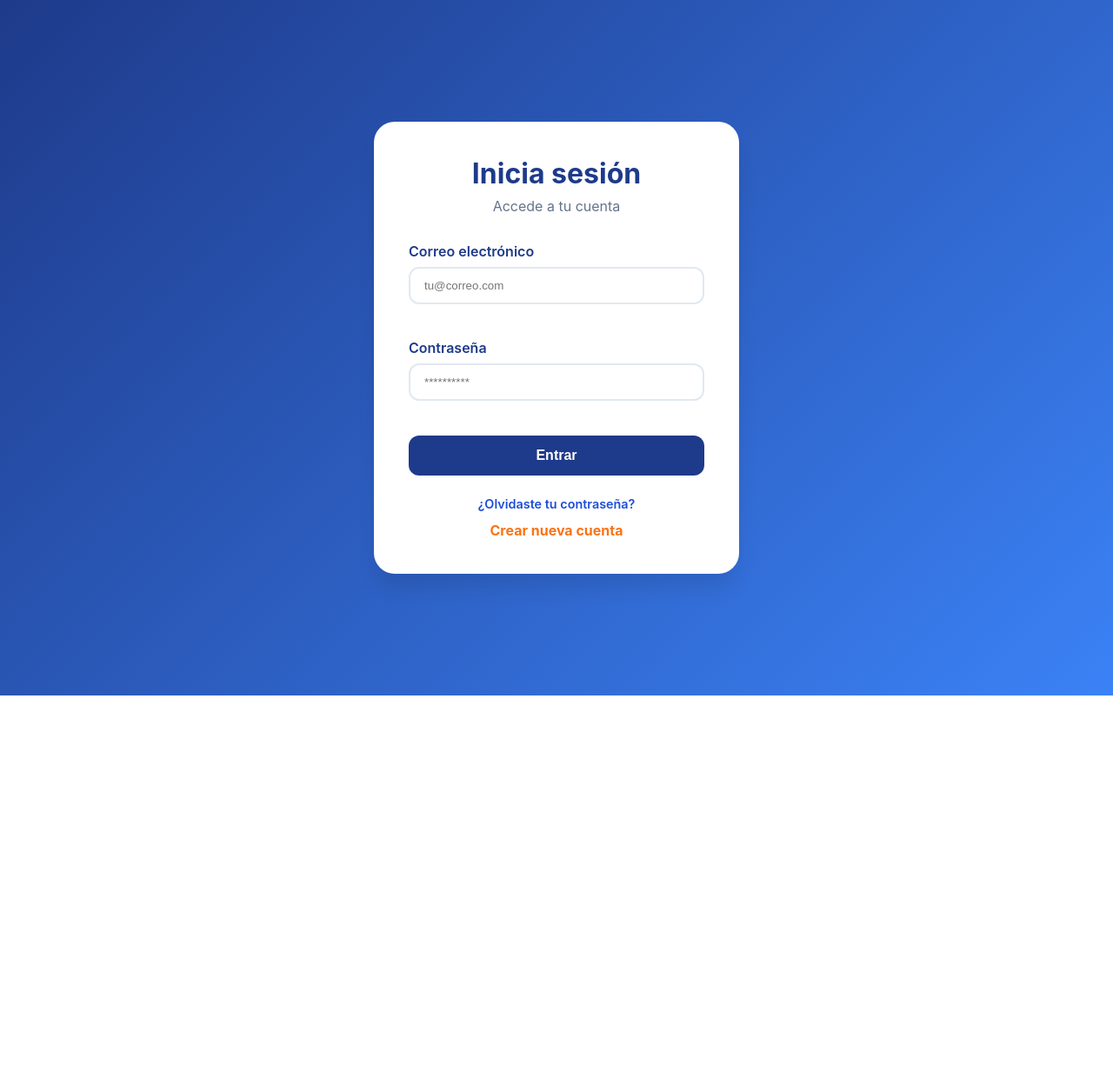
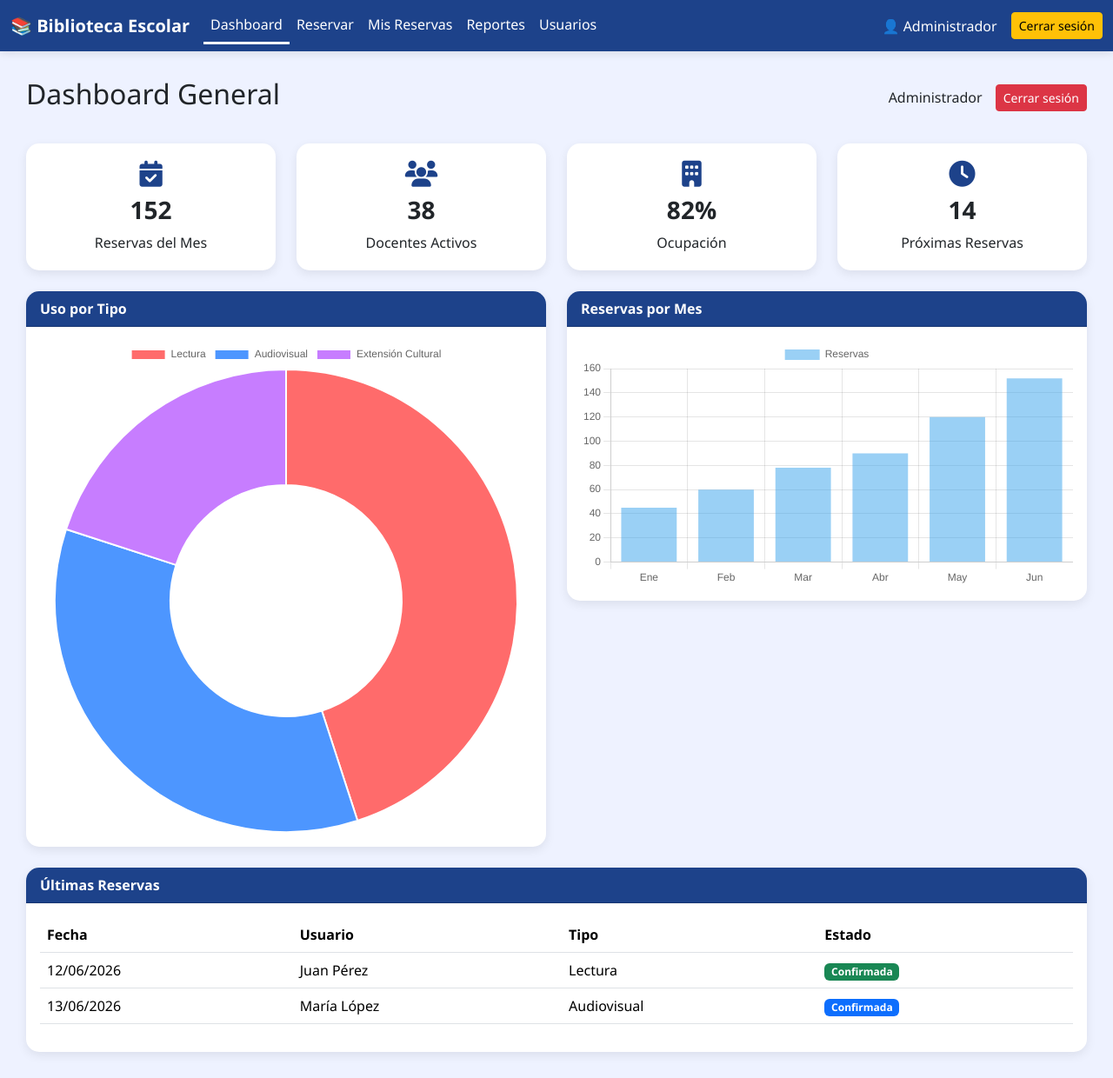
Before and after one commit to fagit73/PP2emprendedores, a PHP site: page /biblioteca/maqueta/dashboard.html in a window 1280 px wide. Shown: the whole page at 87% size. Before the commit the page ends 800 px from the top, so only its background shows below. Run offline with PHP 8.4, Linux system fonts and the light colour scheme.

Commit message:
se realiza maqueta dashboard

```diff
--- /dev/null
+++ b/maqueta/dashboard.html
@@ -0,0 +1,410 @@
+<!DOCTYPE html>
+<html lang="es">
+
+<head>
+    <meta charset="UTF-8">
+    <meta name="viewport" content="width=device-width, initial-scale=1">
+
+    <title>Dashboard Biblioteca</title>
+
+    <link href="https://cdn.jsdelivr.net/npm/bootstrap@5.3.7/dist/css/bootstrap.min.css" rel="stylesheet">
+
+    <style>
+        body {
+            background: #eef2ff;
+            font-family: 'Segoe UI', sans-serif;
+        }
+
+        .navbar-custom {
+            background: #1d428a;
+            box-shadow: 0 2px 10px rgba(0, 0, 0, .1);
+        }
+
+        .nav-link {
+            color: white !important;
+            font-weight: 500;
+        }
+
+        .nav-link:hover {
+            opacity: .8;
+        }
+
+        .nav-link.active {
+            border-bottom: 3px solid white;
+        }
+
+        .main-content {
+            padding: 30px;
+        }
+
+        .wrapper {
+            display: flex;
+            min-height: 100vh;
+        }
+
+        .sidebar {
+            width: 260px;
+            background: #1d428a;
+            color: white;
+            padding: 20px;
+        }
+
+        .logo {
+            font-size: 24px;
+            font-weight: bold;
+            margin-bottom: 40px;
+        }
+
+        .menu {
+            list-style: none;
+            padding: 0;
+        }
+
+        .menu li {
+            padding: 15px;
+            border-radius: 10px;
+            margin-bottom: 10px;
+            cursor: pointer;
+        }
+
+        .menu li:hover,
+        .menu .active {
+            background: rgba(255, 255, 255, .15);
+        }
+
+        .main-content {
+            flex: 1;
+            padding: 30px;
+        }
+
+        .topbar {
+            display: flex;
+            justify-content: space-between;
+            align-items: center;
+            margin-bottom: 30px;
+        }
+
+        .user-box {
+            display: flex;
+            gap: 15px;
+            align-items: center;
+        }
+
+        .kpi-card {
+            border: none;
+            border-radius: 15px;
+            padding: 20px;
+            text-align: center;
+            box-shadow: 0 4px 12px rgba(0, 0, 0, .08);
+        }
+
+        .kpi-card i {
+            font-size: 30px;
+            color: #1d428a;
+            margin-bottom: 10px;
+        }
+
+        .kpi-card h3 {
+            font-weight: bold;
+        }
+
+        .dashboard-card {
+            border: none;
+            border-radius: 15px;
+            overflow: hidden;
+            box-shadow: 0 4px 12px rgba(0, 0, 0, .08);
+        }
+
+        .card-header {
+            background: #1d428a;
+            color: white;
+            font-weight: 600;
+        }
+    </style>
+    <link href="dashboard.css" rel="stylesheet">
+
+    <link rel="stylesheet" href="https://cdnjs.cloudflare.com/ajax/libs/font-awesome/6.5.2/css/all.min.css">
+</head>
+
+<body>
+
+
+        <nav class="navbar navbar-expand-lg navbar-dark navbar-custom">
+
+            <div class="container-fluid">
+
+                <a class="navbar-brand fw-bold" href="#">
+                    📚 Biblioteca Escolar
+                </a>
+
+                <button class="navbar-toggler" type="button" data-bs-toggle="collapse" data-bs-target="#menu">
+                    <span class="navbar-toggler-icon"></span>
+                </button>
+
+                <div class="collapse navbar-collapse" id="menu">
+
+                    <ul class="navbar-nav me-auto">
+
+                        <li class="nav-item">
+                            <a class="nav-link active" href="#">
+                                Dashboard
+                            </a>
+                        </li>
+
+                        <li class="nav-item">
+                            <a class="nav-link" href="#">
+                                Reservar
+                            </a>
+                        </li>
+
+                        <li class="nav-item">
+                            <a class="nav-link" href="#">
+                                Mis Reservas
+                            </a>
+                        </li>
+
+                        <li class="nav-item">
+                            <a class="nav-link" href="#">
+                                Reportes
+                            </a>
+                        </li>
+
+                        <li class="nav-item">
+                            <a class="nav-link" href="#">
+                                Usuarios
+                            </a>
+                        </li>
+
+                    </ul>
+
+                    <div class="d-flex align-items-center gap-3">
+
+                        <span class="text-white">
+                            👤 Administrador
+                        </span>
+
+                        <button class="btn btn-warning btn-sm">
+                            Cerrar sesión
+                        </button>
+
+                    </div>
+
+                </div>
+
+            </div>
+
+        </nav>
+
+        <!-- Main -->
+        <main class="main-content">
+
+            <div class="topbar">
+
+                <h2>Dashboard General</h2>
+
+                <div class="user-box">
+                    <span>Administrador</span>
+                    <button class="btn btn-danger btn-sm">
+                        Cerrar sesión
+                    </button>
+                </div>
+
+            </div>
+
+            <!-- KPIs -->
+
+            <div class="row g-4 mb-4">
+
+                <div class="col-md-3">
+                    <div class="card kpi-card">
+                        <i class="fas fa-calendar-check"></i>
+                        <h3 id="reservasMes">152</h3>
+                        <span>Reservas del Mes</span>
+                    </div>
+                </div>
+
+                <div class="col-md-3">
+                    <div class="card kpi-card">
+                        <i class="fas fa-users"></i>
+                        <h3>38</h3>
+                        <span>Docentes Activos</span>
+                    </div>
+                </div>
+
+                <div class="col-md-3">
+                    <div class="card kpi-card">
+                        <i class="fas fa-building"></i>
+                        <h3>82%</h3>
+                        <span>Ocupación</span>
+                    </div>
+                </div>
+
+                <div class="col-md-3">
+                    <div class="card kpi-card">
+                        <i class="fas fa-clock"></i>
+                        <h3>14</h3>
+                        <span>Próximas Reservas</span>
+                    </div>
+                </div>
+
+            </div>
+
+            <!-- Gráficos -->
+
+            <div class="row g-4">
+
+                <div class="col-lg-6">
+
+                    <div class="card dashboard-card">
+
+                        <div class="card-header">
+                            Uso por Tipo
+                        </div>
+
+                        <div class="card-body">
+                            <canvas id="tipoUsoChart"></canvas>
+                        </div>
+
+                    </div>
+
+                </div>
+
+                <div class="col-lg-6">
+
+                    <div class="card dashboard-card">
+
+                        <div class="card-header">
+                            Reservas por Mes
+                        </div>
+
+                        <div class="card-body">
+                            <canvas id="reservasChart"></canvas>
+                        </div>
+
+                    </div>
+
+                </div>
+
+            </div>
+
+            <!-- Tabla -->
+
+            <div class="card dashboard-card mt-4">
+
+                <div class="card-header">
+                    Últimas Reservas
+                </div>
+
+                <div class="card-body">
+
+                    <table class="table">
+
+                        <thead>
+                            <tr>
+                                <th>Fecha</th>
+                                <th>Usuario</th>
+                                <th>Tipo</th>
+                                <th>Estado</th>
+                            </tr>
+                        </thead>
+
+                        <tbody>
+
+                            <tr>
+                                <td>12/06/2026</td>
+                                <td>Juan Pérez</td>
+                                <td>Lectura</td>
+                                <td>
+                                    <span class="badge bg-success">
+                                        Confirmada
+                                    </span>
+                                </td>
+                            </tr>
+
+                            <tr>
+                                <td>13/06/2026</td>
+                                <td>María López</td>
+                                <td>Audiovisual</td>
+                                <td>
+                                    <span class="badge bg-primary">
+                                        Confirmada
+                                    </span>
+                                </td>
+                            </tr>
+
+                        </tbody>
+
+                    </table>
+
+                </div>
+
+            </div>
+
+        </main>
+
+
+    <script src="https://cdn.jsdelivr.net/npm/chart.js"></script>
+    <script>
+        // Gráfico de tipos de uso
+
+        new Chart(
+            document.getElementById('tipoUsoChart'),
+            {
+                type: 'doughnut',
+
+                data: {
+                    labels: [
+                        'Lectura',
+                        'Audiovisual',
+                        'Extensión Cultural'
+                    ],
+
+                    datasets: [{
+                        data: [45, 35, 20],
+                        backgroundColor: [
+                            '#ff6b6b',
+                            '#4d96ff',
+                            '#c77dff'
+                        ]
+                    }]
+                }
+            }
+        );
+
+        // Reservas por mes
+
+        new Chart(
+            document.getElementById('reservasChart'),
+            {
+                type: 'bar',
+
+                data: {
+                    labels: [
+                        'Ene',
+                        'Feb',
+                        'Mar',
+                        'Abr',
+                        'May',
+                        'Jun'
+                    ],
+
+                    datasets: [{
+                        label: 'Reservas',
+                        data: [
+                            45,
+                            60,
+                            78,
+                            90,
+                            120,
+                            152
+                        ]
+                    }]
+                }
+            }
+        );
+    </script>
+    <script src="dashboard.js"></script>
+
+</body>
+
+</html>
```
Also changed, not shown: app/views/dashboard/index.php (+33 -0 lines).
